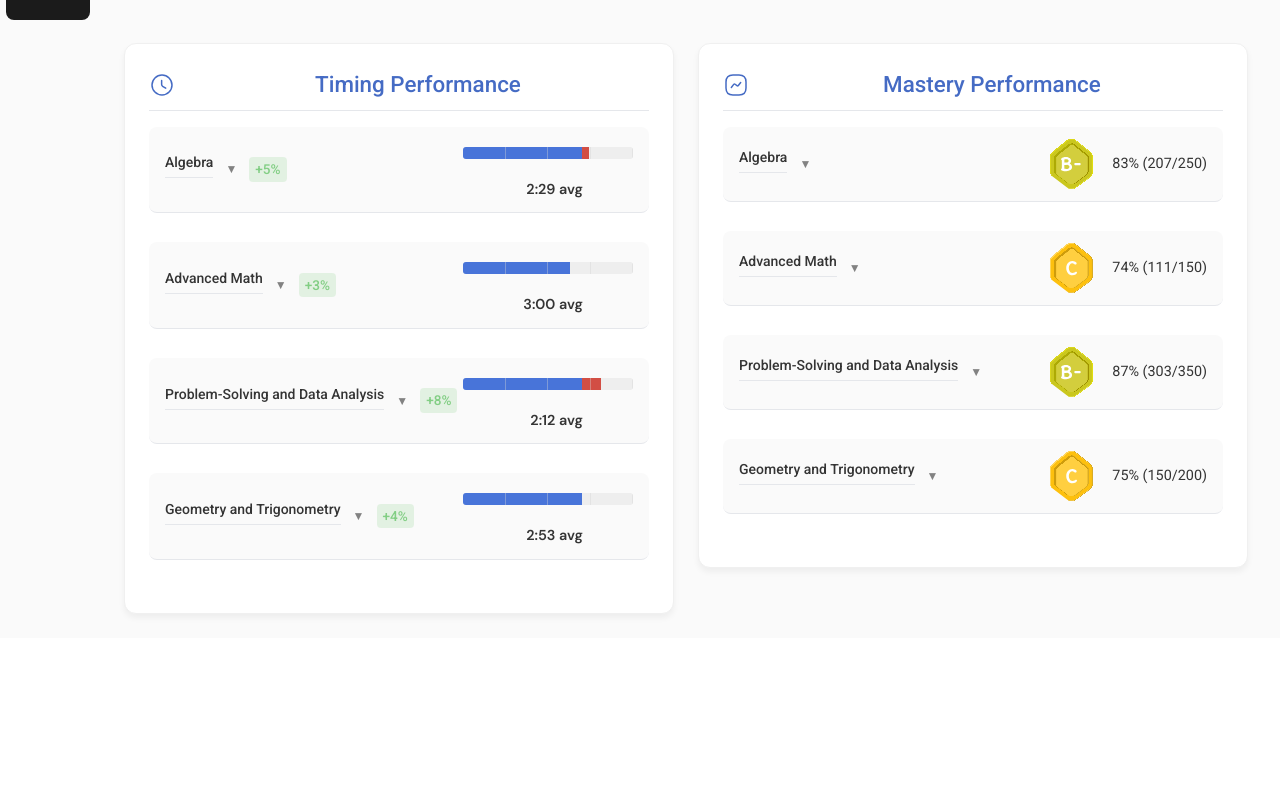
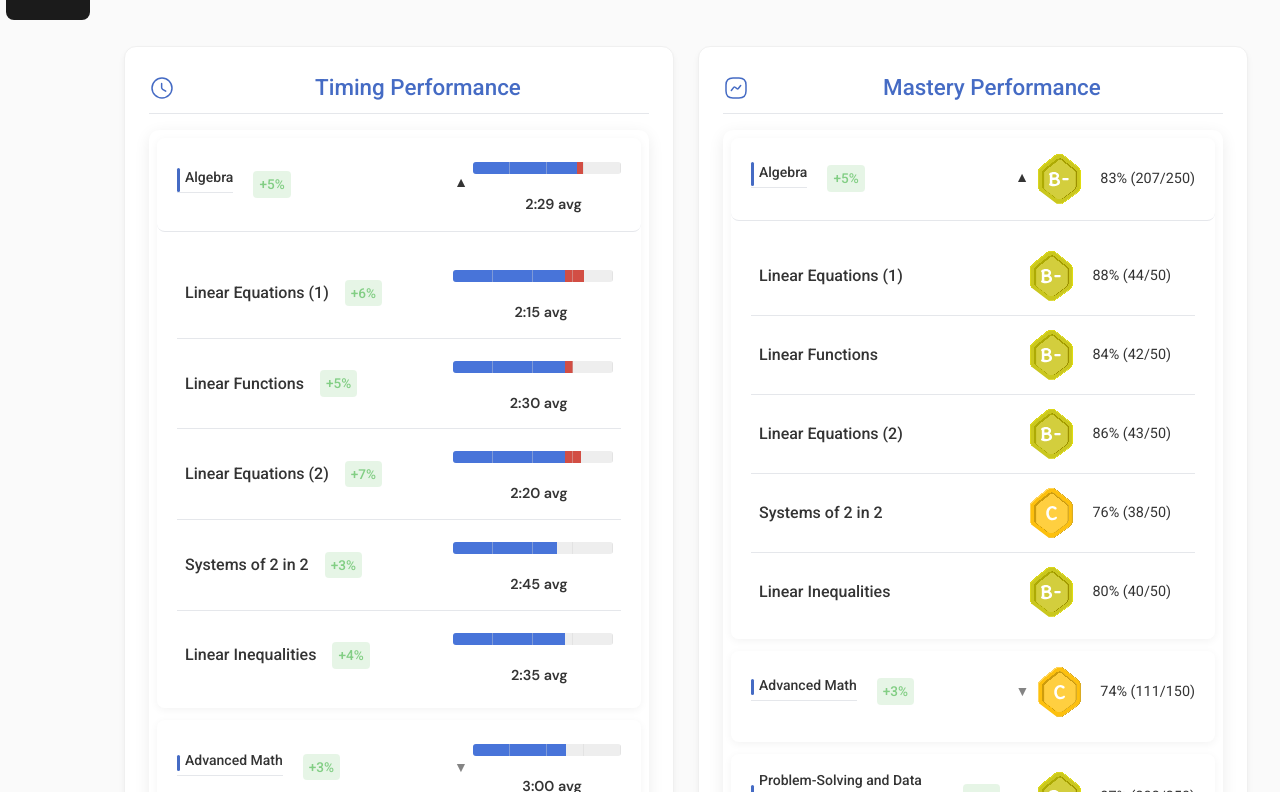
Before and after one commit to Orujhimaru/max_odyssey, a React (Vite) app: page /lab in a window 1280 px wide. Shown: the part 768-1560 px from the top of the page. Before the commit the page ends 1406 px from the top, so only its background shows below. Built offline with nearby package versions, Linux system fonts and the light colour scheme; sample sign-in values are in the browser's storage; a web font is replaced by a local one.

Commit message:
design: replaced lab logo

```diff
--- a/src/pages/LabPage/LabPage.css
+++ b/src/pages/LabPage/LabPage.css
@@ -22,7 +22,7 @@
   gap: 16px;
 }
 
-.lab-logo-container {
+/* .lab-logo-container {
   display: flex;
   align-items: center;
   justify-content: center;
@@ -31,7 +31,7 @@
   background: linear-gradient(135deg, var(--verbal-color) 0%, #a9d6ff 100%);
   border-radius: 50%;
   box-shadow: 0 2px 8px var(--box-shadow);
-}
+} */
 
 .lab-logo {
   font-size: 2rem;
@@ -249,8 +249,13 @@
   display: grid;
   grid-template-columns: 2.5fr 1.5fr;
   align-items: center;
-  padding: 12px 0;
+  padding: 12px 8px;
   border-bottom: 1px solid var(--border-color);
+  transition: background-color 0.2s ease;
+}
+
+.lab-subtopic-row:hover {
+  background-color: rgba(var(--bg-primary-rgb), 0.05);
 }
 
 .lab-subtopic-row:last-child {
@@ -942,31 +947,48 @@
 
 /* Topic section styles */
 .topic-section {
-  margin-bottom: 24px;
+  position: relative;
+  margin-bottom: 12px;
+  box-shadow: 0 2px 8px rgba(0, 0, 0, 0.05);
+  border-radius: 8px;
+  background-color: var(--bg-primary);
+  overflow: hidden;
 }
 
 .topic-header {
   display: flex;
   align-items: center;
   justify-content: space-between;
-  padding: 12px 16px;
-  background-color: var(--bg-secondary);
+  padding: 16px 20px;
+  background-color: var(--bg-primary);
   border-radius: 8px;
-  margin-bottom: 5px;
   cursor: pointer;
-  transition: background-color 0.2s ease;
+  transition: background-color 0.2s ease, transform 0.2s ease;
   position: relative;
+  border-bottom: 1px solid transparent;
+  z-index: 2;
 }
 
 .topic-header:hover {
   background-color: rgba(var(--bg-primary-rgb), 0.8);
 }
 
+.topic-header:active {
+  transform: translateY(0);
+}
+
 .topic-header.expanded {
-  border-bottom-left-radius: 0;
-  border-bottom-right-radius: 0;
-  border-bottom: 1px solid var(--border-color);
-  margin-bottom: 0;
+  border-bottom-color: var(--border-color);
+}
+
+.topic-header .lab-timing-cell,
+.topic-header .lab-mastery-cell {
+  flex: 1;
+  max-width: 250px;
+}
+
+.topic-header .performance-bar-container {
+  width: 100%;
 }
 
 .topic-name-container {
@@ -974,6 +996,7 @@
   align-items: center;
   gap: 12px;
   flex: 2;
+  position: relative;
 }
 
 .topic-name {
@@ -981,85 +1004,171 @@
   font-weight: 600;
   color: var(--text-primary);
   margin: 0;
+  position: relative;
+  padding-left: 8px;
 }
 
+/* Add a subtle marker to indicate topic names */
+.topic-name::before {
+  content: "";
+  position: absolute;
+  left: 0;
+  top: 50%;
+  transform: translateY(-50%);
+  width: 3px;
+  height: 16px;
+  background-color: var(--verbal-color);
+  border-radius: 2px;
+  transition: height 0.2s ease;
+}
+
+.topic-header.expanded .topic-name::before {
+  height: 24px;
+}
+
+/* Improve dropdown indicator styling */
 .dropdown-indicator {
-  font-size: 12px;
+  font-size: 14px;
   color: var(--text-primary);
   opacity: 0.6;
-  transition: transform 0.3s ease;
+  transition: transform 0.3s cubic-bezier(0.34, 1.56, 0.64, 1),
+    opacity 0.25s ease;
+  display: inline-block;
+  margin-left: auto;
+  padding: 4px;
+  border-radius: 50%;
+  background-color: rgba(var(--bg-primary-rgb), 0.2);
+  height: 24px;
+  width: 24px;
+  display: flex;
+  align-items: center;
+  justify-content: center;
+}
+
+.topic-header:hover .dropdown-indicator {
+  opacity: 0.8;
+  background-color: rgba(var(--bg-primary-rgb), 0.3);
 }
 
 .dropdown-indicator.expanded {
   transform: rotate(180deg);
+  opacity: 1;
 }
 
-/* Subtopics container */
+/* Subtopics container with smoother animation */
 .lab-subtopics {
   background-color: var(--bg-primary);
-  border-bottom-left-radius: 8px;
-  border-bottom-right-radius: 8px;
-  padding: 8px 16px 16px;
-  margin-bottom: 16px;
-  border-left: 1px solid var(--border-color);
-  border-right: 1px solid var(--border-color);
-  border-bottom: 1px solid var(--border-color);
-  box-shadow: 0 2px 4px rgba(0, 0, 0, 0.05);
-  animation: fadeIn 0.3s ease;
+  overflow: hidden;
+  max-height: 0;
+  transition: max-height 0.6s cubic-bezier(0.33, 1, 0.68, 1), opacity 0.4s ease;
+  will-change: max-height;
+  padding: 0 20px;
+  opacity: 0;
 }
 
-@keyframes fadeIn {
-  from {
-    opacity: 0;
-    transform: translateY(-10px);
+.topic-header.expanded + .lab-subtopics {
+  max-height: 2000px; /* Larger value to accommodate more content */
+  opacity: 1;
+  transition: max-height 0.6s cubic-bezier(0.33, 1, 0.68, 1),
+    opacity 0.4s ease 0.1s;
+}
+
+/* Position dropdown indicator on the right in mobile layout */
+@media (max-width: 768px) {
+  .topic-name-container {
+    width: 100%;
+    position: relative;
   }
-  to {
-    opacity: 1;
-    transform: translateY(0);
+
+  .dropdown-indicator {
+    position: absolute;
+    right: 0;
+    top: 50%;
+    transform: translateY(-50%);
+  }
+
+  .dropdown-indicator.expanded {
+    transform: translateY(-50%) rotate(180deg);
   }
 }
 
-/* Performance bar styles for topics */
-.topic-header .performance-bar-container {
-  width: 170px;
+/* Topic container for all topics */
+.topics-container {
+  background-color: var(--bg-primary);
+  border-radius: 10px;
+  box-shadow: 0 4px 16px rgba(0, 0, 0, 0.08);
+  overflow: hidden;
+  padding: 8px;
+  margin-bottom: 24px;
 }
 
-.topic-header .lab-timing-cell {
-  flex: 1;
+/* Subtopic table adjustments */
+.lab-subtopics .lab-subtopic-table {
+  transform: translateY(0);
+  transition: transform 0.3s ease;
+  padding: 8px 0;
+  margin-top: 0;
+  border-top: none;
+}
+
+/* Topic row with more visual hierarchy */
+.lab-subtopic-row {
+  display: grid;
+  grid-template-columns: 2.5fr 1.5fr;
+  align-items: center;
+  padding: 14px 8px;
+  border-bottom: 1px solid var(--border-color);
+  transition: background-color 0.2s ease;
+}
+
+.lab-subtopic-row:hover {
+  background-color: rgba(var(--bg-primary-rgb), 0.05);
+}
+
+.lab-subtopic-row:last-child {
+  border-bottom: none;
 }
 
 /* Dark mode adjustments */
-[data-theme="dark"] .topic-header {
-  background-color: rgba(45, 45, 45, 0.6);
+[data-theme="dark"] .topics-container {
+  box-shadow: 0 4px 16px rgba(0, 0, 0, 0.15);
 }
 
-[data-theme="dark"] .topic-header:hover {
-  background-color: rgba(45, 45, 45, 0.9);
+/* Update improvement tag display */
+.improvement {
+  font-size: 0.85rem;
+  font-weight: 700;
+  border-radius: 4px;
+  padding: 3px 6px;
+  margin-left: 8px;
 }
 
-[data-theme="dark"] .lab-subtopics {
-  background-color: var(--bg-secondary);
+/* Make the topic section visually distinct */
+.topic-section + .topic-section {
+  margin-top: 12px;
+  border-top: 1px solid rgba(var(--border-color), 0.1);
 }
 
-/* Responsive adjustments */
+/* Center the header content on mobile */
 @media (max-width: 768px) {
   .topic-header {
     flex-direction: column;
-    align-items: flex-start;
-    gap: 8px;
+    align-items: stretch;
+    gap: 12px;
   }
 
   .topic-header .lab-timing-cell,
   .topic-header .lab-mastery-cell {
-    width: 100%;
+    max-width: 100%;
   }
 
   .topic-name-container {
     width: 100%;
-    justify-content: space-between;
-  }
-
-  .topic-header .performance-bar-container {
-    width: 100%;
   }
 }
+
+.lab-icon {
+  width: 44px;
+  height: 44px;
+  object-fit: contain;
+}
--- a/src/pages/LabPage/LabPage.jsx
+++ b/src/pages/LabPage/LabPage.jsx
@@ -1,6 +1,7 @@
-import React, { useState } from "react";
+import React, { useState, useEffect } from "react";
 import "./LabPage.css";
 import { CalendarIcon, ChartIcon, ClockIcon } from "../../icons/Icons";
+import labPageIcon from "../../assets/lab_page.svg";
 
 // Import score SVGs
 import scoreA from "../../assets/scoreA.svg";
@@ -116,6 +117,17 @@ const LabPage = () => {
   const [examDate, setExamDate] = useState(null);
   const [activeTab, setActiveTab] = useState("math"); // 'math' or 'verbal'
   const [expandedTopics, setExpandedTopics] = useState({});
+
+  // Optional: Auto-expand first topic when tab changes
+  useEffect(() => {
+    // Get first topic from active data
+    const activeTopicsData =
+      activeTab === "math" ? mathTopicsData : verbalTopicsData;
+    const firstTopic = Object.keys(activeTopicsData)[0];
+
+    // Reset expanded topics and expand first topic
+    setExpandedTopics({ [firstTopic]: true });
+  }, [activeTab]);
 
   // Function to toggle topic expansion
   const toggleTopic = (topic) => {
@@ -603,12 +615,132 @@ const LabPage = () => {
   const activeTopicsData =
     activeTab === "math" ? mathTopicsData : verbalTopicsData;
 
+  // Function to handle tab changes
+  const handleTabChange = (tab) => {
+    // Preserve expanded state structure but update for the new tab
+    setActiveTab(tab);
+  };
+
+  // Function to render topics for the active tab
+  const renderTopicsSection = (topicsData, sectionType) => {
+    return (
+      <div className="topics-container">
+        {Object.entries(topicsData).map(([topic, subtopics]) => {
+          // Calculate topic averages
+          const avgTimingPercentage =
+            calculateAverageTimingPercentage(subtopics);
+          const avgTimingText = calculateAverageTime(subtopics);
+          const avgImprovement = calculateAverageImprovement(subtopics);
+          const avgMastery = calculateAverageMastery(subtopics);
+
+          return (
+            <div key={topic} className="topic-section">
+              <div
+                className={`topic-header ${
+                  expandedTopics[topic] ? "expanded" : ""
+                }`}
+                onClick={() => toggleTopic(topic)}
+              >
+                <div className="topic-name-container">
+                  <h3 className="topic-name">{topic}</h3>
+                  <span
+                    className={`improvement ${
+                      avgImprovement.includes("+") ? "positive" : "negative"
+                    }`}
+                  >
+                    {avgImprovement}
+                  </span>
+                  <span
+                    className={`dropdown-indicator ${
+                      expandedTopics[topic] ? "expanded" : ""
+                    }`}
+                  >
+                    ▼
+                  </span>
+                </div>
+
+                {sectionType === "timing" ? (
+                  <div className="lab-timing-cell">
+                    {renderPerformanceBar(avgTimingPercentage)}
+                    <div className="lab-timing-text-group">
+                      <div className="lab-timing-text">{avgTimingText}</div>
+                    </div>
+                  </div>
+                ) : (
+                  <div className="lab-mastery-cell">
+                    <div className="lab-score-container">
+                      <img
+                        src={getScoreImage(avgMastery.percentage)}
+                        alt={`Score ${getScoreLabel(avgMastery.percentage)}`}
+                        className="score-icon"
+                      />
+                      <div className="lab-mastery-text">{avgMastery.text}</div>
+                    </div>
+                  </div>
+                )}
+              </div>
+
+              <div className="lab-subtopics">
+                <div className="lab-subtopic-table">
+                  {subtopics.map((subtopic, index) => (
+                    <div className="lab-subtopic-row" key={index}>
+                      <div className="lab-subtopic-name">
+                        {subtopic.name}
+                        {sectionType === "timing" && (
+                          <span
+                            className={`improvement ${
+                              subtopic.improvement.includes("+")
+                                ? "positive"
+                                : "negative"
+                            }`}
+                          >
+                            {subtopic.improvement}
+                          </span>
+                        )}
+                      </div>
+
+                      {sectionType === "timing" ? (
+                        <div className="lab-timing-cell">
+                          {renderPerformanceBar(subtopic.timingPercentage)}
+                          <div className="lab-timing-text-group">
+                            <div className="lab-timing-text">
+                              {subtopic.timingText}
+                            </div>
+                          </div>
+                        </div>
+                      ) : (
+                        <div className="lab-mastery-cell">
+                          <div className="lab-score-container">
+                            <img
+                              src={getScoreImage(subtopic.masteryPercentage)}
+                              alt={`Score ${getScoreLabel(
+                                subtopic.masteryPercentage
+                              )}`}
+                              className="score-icon"
+                            />
+                            <div className="lab-mastery-text">
+                              {subtopic.masteryText}
+                            </div>
+                          </div>
+                        </div>
+                      )}
+                    </div>
+                  ))}
+                </div>
+              </div>
+            </div>
+          );
+        })}
+      </div>
+    );
+  };
+
   return (
     <div className="lab-page-container">
       <header className="lab-header">
         <div className="lab-title-area">
           <div className="lab-logo-container">
-            <span className="lab-logo">🧪</span>
+            <img src={labPageIcon} alt="Lab Icon" className="lab-icon" />
           </div>
           <h1 className="lab-title">Learning Lab</h1>
         </div>
@@ -658,13 +790,13 @@ const LabPage = () => {
           <div className="tab-pill">
             <button
               className={`tab-button ${activeTab === "math" ? "active" : ""}`}
-              onClick={() => setActiveTab("math")}
+              onClick={() => handleTabChange("math")}
             >
               Math
             </button>
             <button
               className={`tab-button ${activeTab === "verbal" ? "active" : ""}`}
-              onClick={() => setActiveTab("verbal")}
+              onClick={() => handleTabChange("verbal")}
             >
               Verbal
             </button>
@@ -681,81 +813,7 @@ const LabPage = () => {
               <h2>Timing Performance</h2>
             </div>
 
-            {/* Loop through each topic */}
-            {Object.entries(activeTopicsData).map(([topic, subtopics]) => {
-              // Calculate topic averages
-              const avgTimingPercentage =
-                calculateAverageTimingPercentage(subtopics);
-              const avgTimingText = calculateAverageTime(subtopics);
-              const avgImprovement = calculateAverageImprovement(subtopics);
-
-              return (
-                <div key={topic} className="topic-section">
-                  <div
-                    className={`topic-header ${
-                      expandedTopics[topic] ? "expanded" : ""
-                    }`}
-                    onClick={() => toggleTopic(topic)}
-                  >
-                    <div className="topic-name-container">
-                      <h3 className="topic-name">{topic}</h3>
-                      <span
-                        className={`dropdown-indicator ${
-                          expandedTopics[topic] ? "expanded" : ""
-                        }`}
-                      >
-                        ▼
-                      </span>
-                      <span
-                        className={`improvement ${
-                          avgImprovement.includes("+") ? "positive" : "negative"
-                        }`}
-                      >
-                        {avgImprovement}
-                      </span>
-                    </div>
-                    <div className="lab-timing-cell">
-                      {renderPerformanceBar(avgTimingPercentage)}
-                      <div className="lab-timing-text-group">
-                        <div className="lab-timing-text">{avgTimingText}</div>
-                      </div>
-                    </div>
-                  </div>
-
-                  {/* Subtopics (only visible when topic is expanded) */}
-                  {expandedTopics[topic] && (
-                    <div className="lab-subtopics">
-                      <div className="lab-subtopic-table">
-                        {subtopics.map((subtopic, index) => (
-                          <div className="lab-subtopic-row" key={index}>
-                            <div className="lab-subtopic-name">
-                              {subtopic.name}
-                              <span
-                                className={`improvement ${
-                                  subtopic.improvement.includes("+")
-                                    ? "positive"
-                                    : "negative"
-                                }`}
-                              >
-                                {subtopic.improvement}
-                              </span>
-                            </div>
-                            <div className="lab-timing-cell">
-                              {renderPerformanceBar(subtopic.timingPercentage)}
-                              <div className="lab-timing-text-group">
-                                <div className="lab-timing-text">
-                                  {subtopic.timingText}
-                                </div>
-                              </div>
-                            </div>
-                          </div>
-                        ))}
-                      </div>
-                    </div>
-                  )}
-                </div>
-              );
-            })}
+            {renderTopicsSection(activeTopicsData, "timing")}
           </div>
 
           {/* Mastery Performance Section with Score Icons */}
@@ -767,76 +825,7 @@ const LabPage = () => {
               <h2>Mastery Performance</h2>
             </div>
 
-            {/* Loop through each topic */}
-            {Object.entries(activeTopicsData).map(([topic, subtopics]) => {
-              // Calculate topic mastery average
-              const avgMastery = calculateAverageMastery(subtopics);
-
-              return (
-                <div key={topic} className="topic-section">
-                  <div
-                    className={`topic-header ${
-                      expandedTopics[topic] ? "expanded" : ""
-                    }`}
-                    onClick={() => toggleTopic(topic)}
-                  >
-                    <div className="topic-name-container">
-                      <h3 className="topic-name">{topic}</h3>
-                      <span
-                        className={`dropdown-indicator ${
-                          expandedTopics[topic] ? "expanded" : ""
-                        }`}
-                      >
-                        ▼
-                      </span>
-                    </div>
-                    <div className="lab-mastery-cell">
-                      <div className="lab-score-container">
-                        <img
-                          src={getScoreImage(avgMastery.percentage)}
-                          alt={`Score ${getScoreLabel(avgMastery.percentage)}`}
-                          className="score-icon"
-                        />
-                        <div className="lab-mastery-text">
-                          {avgMastery.text}
-                        </div>
-                      </div>
-                    </div>
-                  </div>
-
-                  {/* Subtopics (only visible when topic is expanded) */}
-                  {expandedTopics[topic] && (
-                    <div className="lab-subtopics">
-                      <div className="lab-subtopic-table">
-                        {subtopics.map((subtopic, index) => (
-                          <div className="lab-subtopic-row" key={index}>
-                            <div className="lab-subtopic-name">
-                              {subtopic.name}
-                            </div>
-                            <div className="lab-mastery-cell">
-                              <div className="lab-score-container">
-                                <img
-                                  src={getScoreImage(
-                                    subtopic.masteryPercentage
-                                  )}
-                                  alt={`Score ${getScoreLabel(
-                                    subtopic.masteryPercentage
-                                  )}`}
-                                  className="score-icon"
-                                />
-                                <div className="lab-mastery-text">
-                                  {subtopic.masteryText}
-                                </div>
-                              </div>
-                            </div>
-                          </div>
-                        ))}
-                      </div>
-                    </div>
-                  )}
-                </div>
-              );
-            })}
+            {renderTopicsSection(activeTopicsData, "mastery")}
           </div>
         </div>
       </div>
```
Also changed, not shown: src/assets/lab_page.svg (added).
